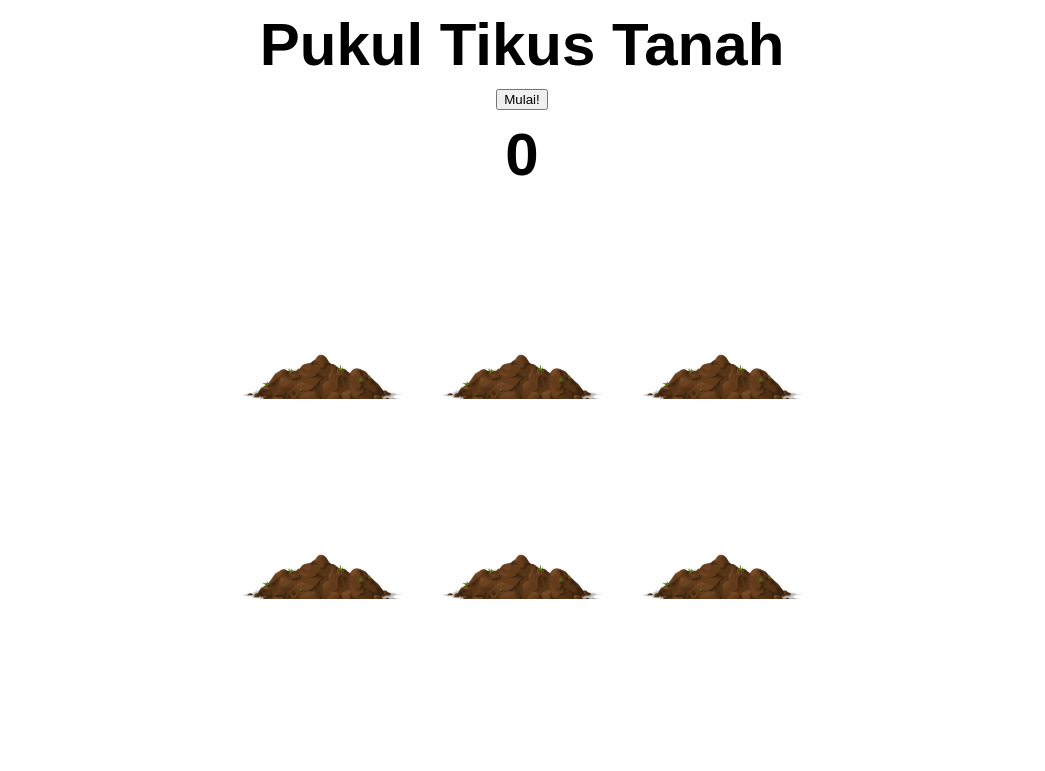
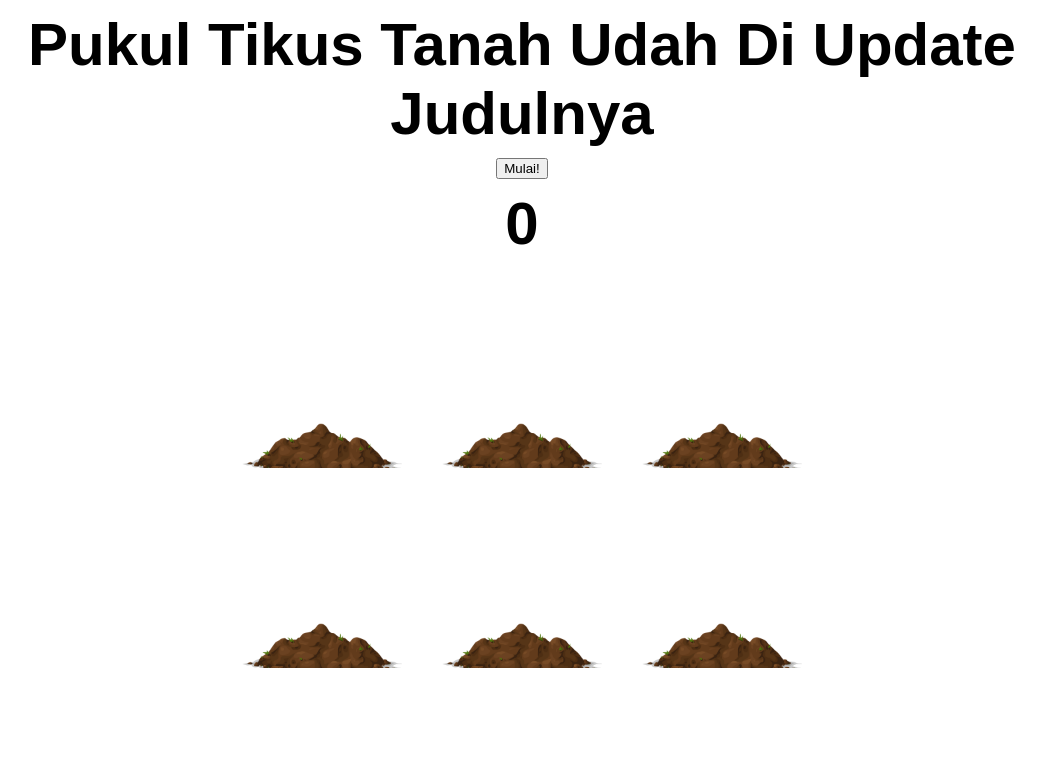
Before and after one commit to sandhikagalih/pukul-tikus-tanah, a plain HTML site: page index.html in a window 1280 px wide. Shown: the whole page, without its empty margins (118-1163 px from the left). Drawn offline with Linux system fonts and the light colour scheme.

Commit message:
Mengubah Judul

```diff
--- a/index.html
+++ b/index.html
@@ -9,7 +9,7 @@
 </head>
 
 <body>
-  <h1>Pukul Tikus Tanah</h1>
+  <h1>Pukul Tikus Tanah Udah Di Update Judulnya</h1>
 
   <button type="button" class="mulai" onclick="mulai()">Mulai!</button>
 
```
